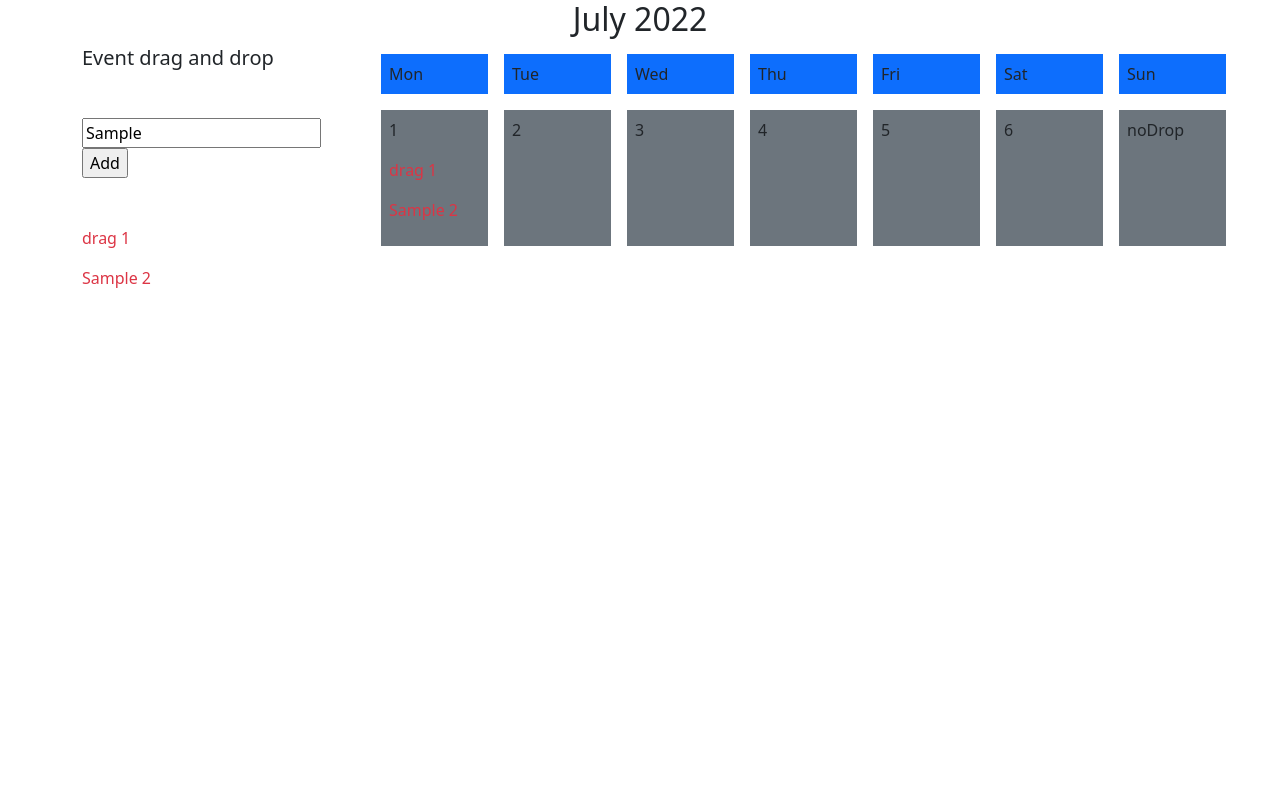
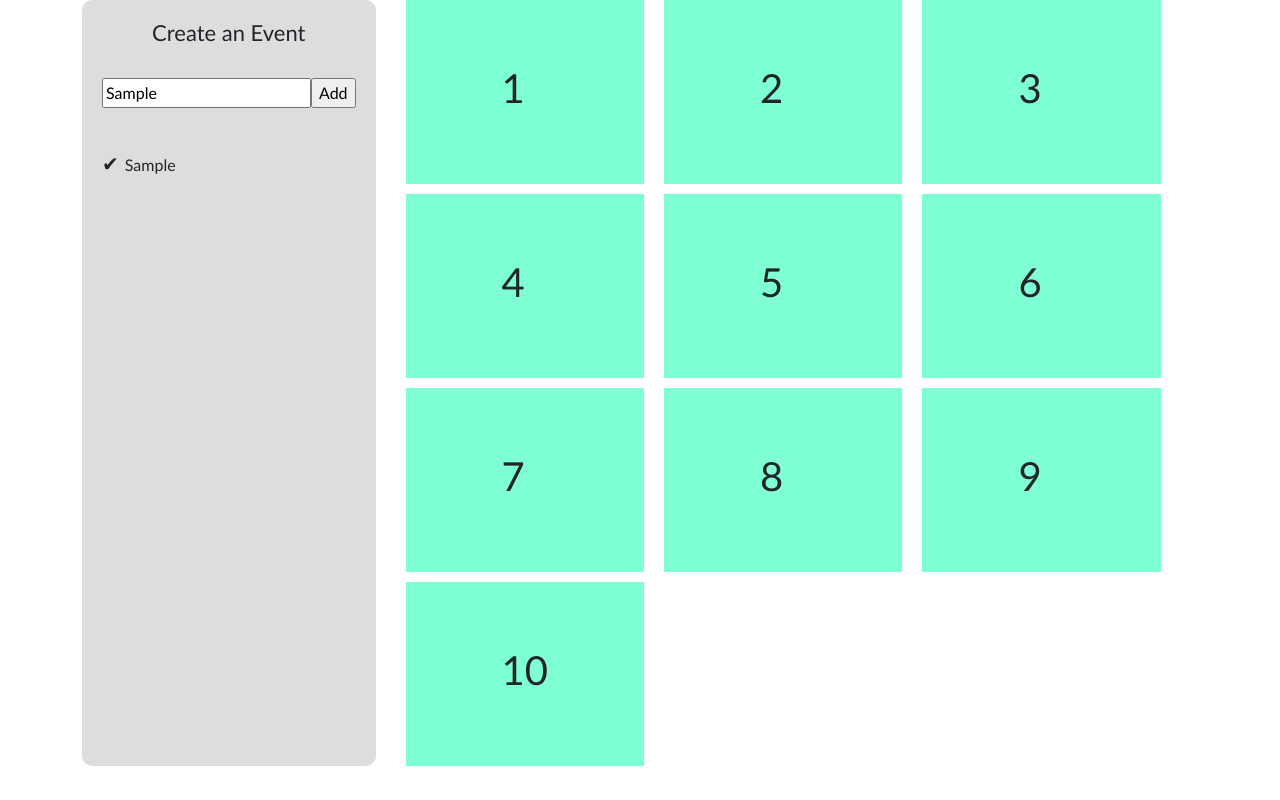
Before and after one commit to raselmahmud-coder/drag-drop-event, a React (Create React App) app: page / in a window 1280 px wide. Both pictures are taken after typing "Sample" into the empty fields and a click on the input "Add". Built offline with nearby package versions, Linux system fonts and the light colour scheme.

Commit message:
user can create title each days

```diff
--- a/src/App.js
+++ b/src/App.js
@@ -1,13 +1,13 @@
 import "./App.css";
-import Calender from "./components/Calender";
 import 'bootstrap/dist/css/bootstrap.min.css';
-import Testing from "./components/Testing";
+import Events from "./components/EventsCreate/Events";
 
 function App() {
 
   return (
     <div className="container">
-      <Calender />
+      <Events/>
+      {/* <Calender /> */}
       {/* <Testing/> */}
     </div>
   );
--- a/src/components/Calender.js
+++ b/src/components/Calender/Calender.js
@@ -7,15 +7,12 @@ const dates = ["1", "2", "3", "4", "5", "6", "noDrop"];
 const Calender = () => {
   const [title, setTitle] = useState("");
   const getYear = new Date().getFullYear();
-  const [index, setIndex] = useState(1);
+
   const initialItems = [{ id: 1, group: "1", value: "drag 1" }];
   const [noDrop, setNoDrop] = useState("");
   const [dragData, setDragData] = useState({});
 
   const [items, setItems] = useState(initialItems);
-  function moveCard(i) {
-    setIndex(i);
-  }
 
   const handleForm = (e) => {
     e.preventDefault();
@@ -30,7 +27,7 @@ const Calender = () => {
     // setTitle(title);
     // e.target.reset();
   };
-  console.log("length", items);
+  console.log("Items", items);
 
   const handleDragEnter = (e, group) => {
     console.log("drag enter", group);
@@ -49,18 +46,12 @@ const Calender = () => {
     console.log("drag leave");
     setNoDrop("");
   };
+
+  // drop here after mouse leave
   const handleDrop = (e, group) => {
     const daa = items.filter((d) => d.group !== group);
-    console.log("many group", daa);
+    console.log(e.target.innerText,"many group", group);
 
-
-    // console.log("drop here",group);
-    /* for (const iterator of items) {
-      if (iterator.value.length) {
-      }
-
-      console.log(iterator, "what is it", e.target.innerText);
-    } */
 
     setNoDrop("");
     const selected = dragData.id;
@@ -70,11 +61,63 @@ const Calender = () => {
     } else {
       changeCategory(selected, group);
     }
+
+
+ /*    dates.map((group) => (
+      // console.log("hey group",group)
+       <div
+        // change styling if dragging into noDrop zone
+        className={`col bg-secondary p-2 m-2 ${
+          group === "noDrop" && noDrop === "noDrop" ? noDrop : "group"
+        }`}
+        // event handlers
+        onDragEnter={(e) => handleDragEnter(e, group)}
+        onDragOver={handleDragOver}
+        onDragLeave={handleDragLeave}
+        onDrop={(e) => handleDrop(e, group)}
+        key={group}
+      >
+        <p className="text-bold">{group}</p>
+
+      </div>
+    ))
+ */
+    items
+      .filter((item) => item.group === group)
+      .map((item) => (
+        <div
+          key={item.id}
+          id={item.id}
+          // change style if dragged over noDrop
+          className={`${
+            group === "noDrop" && noDrop === "noDrop"
+              ? "notAllowed"
+              : "item"
+          }`}
+          // MAKES THE ITEM DRAGGABLE!!!!
+          draggable
+          // event handler
+          onDragStart={(e) => handleDragStart(e, item.id, group)}
+
+          onDragEnter={(e) => handleDragEnter(e, group)}
+        onDragOver={handleDragOver}
+        onDragLeave={handleDragLeave}
+        onDrop={(e) => handleDrop(e, group)}
+        >
+          <p className="text-danger">{item.value}</p>
+        </div>
+      ))
+
+
+
+
+
   };
   const changeCategory = (itemId, group) => {
     const newItems = [...items];
     newItems[itemId - 1].group = group;
     setItems([...newItems]);
+    console.log("how did get your first job",items);
   };
   const handleDragStart = (e, id, group) => {
     setDragData({ id: id, initialGroup: group });
@@ -128,28 +171,7 @@ const Calender = () => {
                 key={group}
               >
                 <p className="text-bold">{group}</p>
-                <div>
-                  {items
-                    .filter((item) => item.group === group)
-                    .map((item) => (
-                      <div
-                        key={item.id}
-                        id={item.id}
-                        // change style if dragged over noDrop
-                        className={`${
-                          group === "noDrop" && noDrop === "noDrop"
-                            ? "notAllowed"
-                            : "item"
-                        }`}
-                        // MAKES THE ITEM DRAGGABLE!!!!
-                        draggable
-                        // event handler
-                        onDragStart={(e) => handleDragStart(e, item.id, group)}
-                      >
-                        <p className="text-danger">{item.value}</p>
-                      </div>
-                    ))}
-                </div>
+
               </div>
             ))}
           </section>
--- /dev/null
+++ b/src/components/EventsCreate/Events.js
@@ -0,0 +1,198 @@
+import React, { useState } from "react";
+import "./style.css";
+
+const Events = () => {
+  const [items, setItems] = useState([]);
+
+  const [className, setClassName] = useState(false);
+  console.log("get", items);
+  function addToDo(e) {
+    e.preventDefault();
+    const value = e.target.task.value;
+    const id = value + Math.random().toString(36).slice(2);
+
+    console.log(id, "p id");
+
+    setItems((prevState) => {
+      return [...prevState, { value: value, id: id }];
+    });
+
+    // const divCreate = document.createElement("span");
+    /* divCreate.className = "item";
+        divCreate.setAttribute("draggable", "true");
+        divCreate.innerText = value; */
+
+    /* for (const iterator of addNew) {
+      // console.log("hello iterator",iterator)
+      iterator.appendChild(divCreate);
+    } */
+    //   e.target.reset()
+    // console.log(items,"items here");
+    // console.log("how many item", item);
+
+    /* const items = document.querySelectorAll(".item");
+    items.forEach((item) => {
+      item.addEventListener("dragstart", dragStart);
+      item.addEventListener("dragend", dragEnd);
+    }); */
+    /*  columns.forEach((column) => {
+      column.addEventListener("dragover", dragOver);
+      column.addEventListener("dragenter", dragEnter);
+      column.addEventListener("dragleave", dragLeave);
+      column.addEventListener("drop", dragDrop);
+    }); */
+
+    /* let count = [];
+for (const item of items) {
+
+      count.push(item.tagName='span');
+
+    }
+    console.log(count,'count')  */
+
+    /*  function getFeedBack(feedBack) {
+
+      if (feedBack) {
+        for (const column of columns) {
+        if(column.firstChild.nextSibling.innerText == 'All Tasks'){
+          continue
+        }
+        console.log(column.firstChild.nextSibling.innerText)
+        if(column.childElementCount >= 2){
+         console.log("you have add two or more")
+        }
+
+      }
+      }
+    } */
+  }
+
+  function dragStart(e) {
+    // e.preventDefault();
+    setClassName(true);
+    const ki = e.dataTransfer.setData("Text", e.target.id);
+    console.log("drag started", ki);
+    /*  dragItem = this;
+  setTimeout(() => (this.className = "invisible"), 0) */
+  }
+
+  function dragOver(e) {
+    e.preventDefault();
+    console.log("drag over");
+  }
+  function dragEnter(e) {
+    console.log("drag entered", e);
+    if (e.target.className == "item") {
+      document.getElementById("demo").innerHTML = "Entered the dropzone";
+      e.target.style.border = "3px dotted red";
+    }
+  }
+  function getDragLeft(e) {
+    if (e.target.className == "item") {
+      e.target.style.border = "";
+    }
+    // e.preventDefault();
+    const length = e.target?.children?.length - 1;
+    console.log("drag left", length);
+    const location = e.target?.children;
+    // console.log("location", location[0]?.innerText);
+    /*  for (const column of columns) {
+      if (location[0]?.innerText == "All Tasks") {
+        continue;
+      }
+      if (length <= 3) {
+        this.className = "column";
+      }
+    } */
+  }
+
+  function dragDrop(e) {
+    e.preventDefault();
+    var data = e.dataTransfer.getData("Text");
+    console.log("whatr is ", data);
+    e.target.appendChild(document.getElementById(data));
+    // this.append(dragItem);
+    // setClassName(false);
+    // console.log("drag dropped",dragItem.getElementsByTagName("span"));
+    const length = e.target?.children?.length;
+    const location = e.target?.children;
+    // console.log("location Drop", location[0]?.innerText);
+    console.log("Drag Drop", length);
+    // console.log("children",e.target?.children)
+
+    /*  for (const column of columns) {
+      if (location[0]?.innerText == "All Tasks") {
+        continue;
+      } */
+    /*  if (
+          column.firstChild.nextSibling.innerText == location[0].innerText
+        ) {
+        } */
+    // console.log(column.getElementsByTagName("span")?.namedItem?.length);
+
+    // console.log(column.getElementsByTagName("span").length)
+    /* if(column.childElementCount > 2){
+          console.log("you have add two or more")
+
+        } */
+    /*   if (length > 3) {
+        this.className = "warning column";
+        console.warn("length is greeter then two");
+      }
+    } */
+  }
+
+  function dragEnd(e) {
+    console.log("drag ended", e);
+    setClassName(false);
+    /* this.className = "item";
+  dragItem = null; */
+  }
+  const monthsDays = [1, 2, 3, 4, 5, 6, 7, 8, 9, 10];
+  return (
+    <>
+      <section
+        className="column"
+        id="addNew"
+        onDragOver={dragOver}
+        onDragEnter={dragEnter}
+        onDragLeave={getDragLeft}
+        onDrop={dragDrop}
+      >
+        <h1>Create an Event</h1>
+      <form id="form" onSubmit={addToDo}>
+        <input className="formInline" type="text" name="task" required />
+        <input className="formInline" type="submit" value="Add" />
+      </form>
+        {items.map((item, key) => (
+          <span
+            className="item"
+            draggable="true"
+            key={item.id || key}
+            id={item.id}
+            onDragStart={dragStart}
+            onDragEnd={dragEnd}
+          ><small>&#10004;</small>{item?.value}
+          </span>
+        ))}
+      </section>
+      <section className="parent">
+
+      {monthsDays.map((day) => (
+        <div
+          key={day}
+          className="child"
+          onDragOver={dragOver}
+          onDragEnter={dragEnter}
+          onDragLeave={getDragLeft}
+          onDrop={dragDrop}
+        >
+          <h1>{day}</h1>
+        </div>
+      ))}
+      </section>
+    </>
+  );
+};
+
+export default Events;
--- /dev/null
+++ b/src/components/EventsCreate/style.css
@@ -0,0 +1,47 @@
+.container {
+  font-family: "Trebuchet MS", sans-serif;
+  display: flex;
+  gap: 30px;
+}
+.warning {
+  background: #ef3333 !important;
+}
+.column {
+  flex-basis: 20%;
+  background: #ddd;
+  min-height: 90vh;
+  padding: 20px;
+  border-radius: 10px;
+}
+.column h1 {
+  text-align: center;
+  font-size: 22px;
+}
+.item {
+  display: inline-block;
+  overflow-wrap: anywhere;
+  margin: 8px 0;
+  cursor: pointer;
+}
+small {
+  margin-right: 6px;
+  font-size: 20px;
+}
+.invisible {
+  display: none;
+}
+#form{
+  display: flex;
+  margin: 2em 0;
+}
+.parent {
+  display: grid;
+  grid-template-columns: repeat(3, 1fr);
+  grid-column-gap: 20px;
+  grid-row-gap: 10px;
+}
+.child {
+  max-width: 20vw;
+  background-color: aquamarine;
+  padding: 4em 6em;
+}
```
Also changed, not shown: src/components/Calender/Dates.js (renamed from src/components/Dates.js), src/components/Calender/Months.js (renamed from src/components/Months.js), src/components/Calender/Testign.scss (renamed from src/components/Testign.scss), src/components/Calender/Testing.js (renamed from src/components/Testing.js), src/components/Calender/Title.js (renamed from src/components/Title.js), src/components/Calender/Weeks.js (renamed from src/components/Weeks.js).
